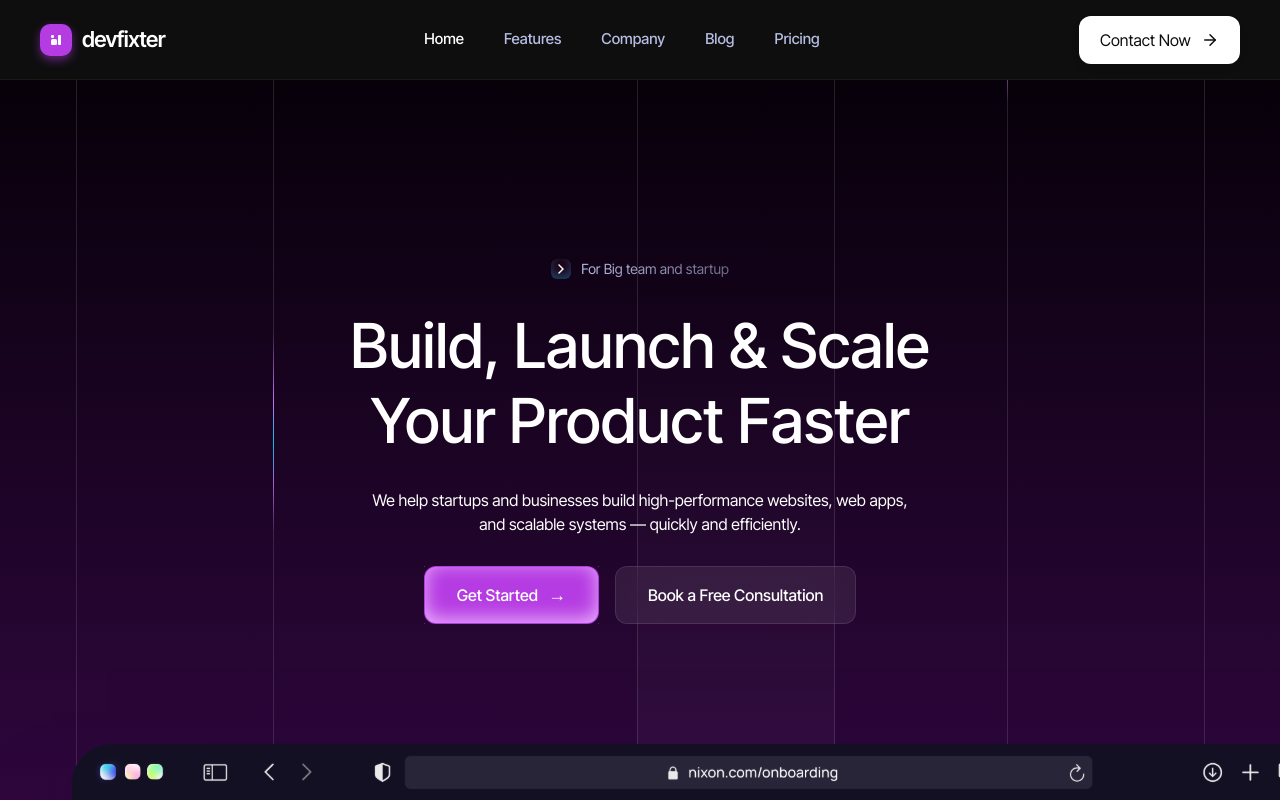
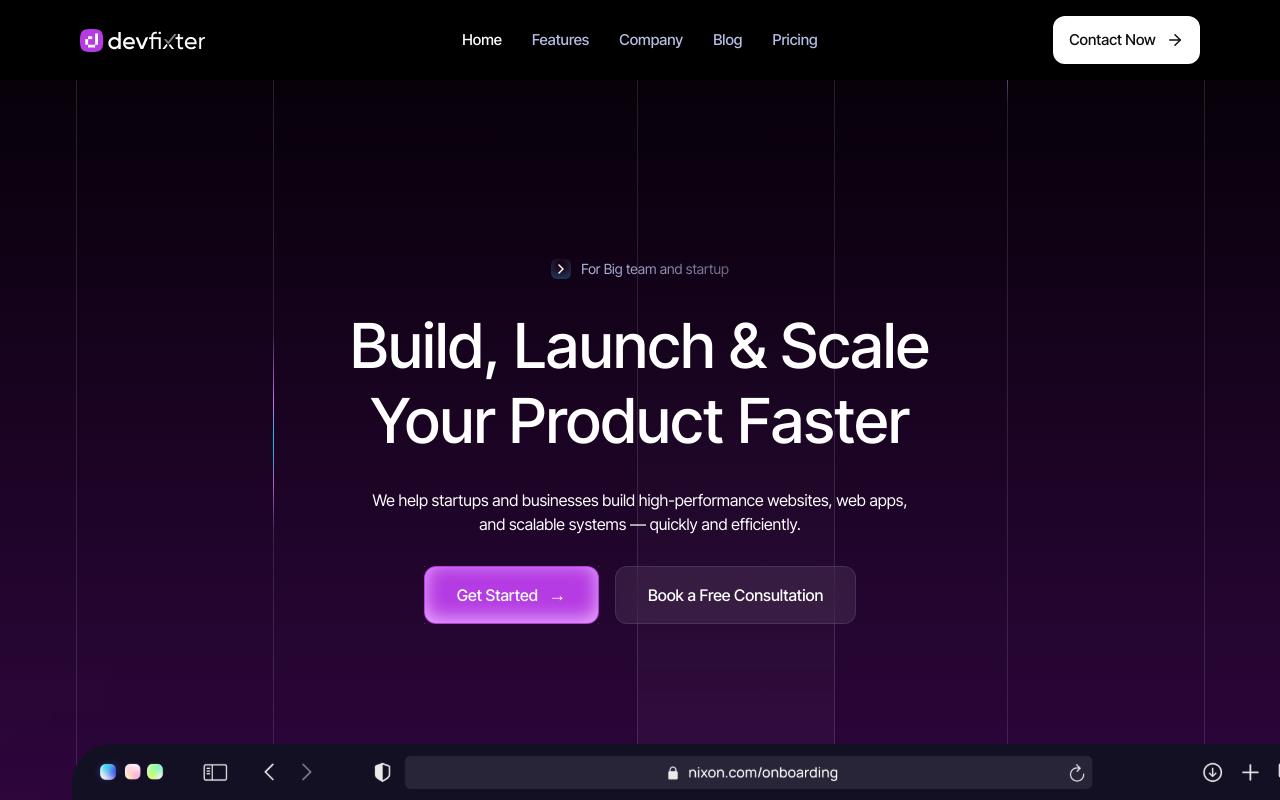
Before and after one commit to ads-fixter-FSD/devfixter, a Next.js app: page / in a window 1280 px wide. Shown: the top 800 px of the page. Built offline with nearby package versions, Linux system fonts and the light colour scheme.

Commit message:
modify navbar

```diff
--- a/src/components/Navbar.tsx
+++ b/src/components/Navbar.tsx
@@ -1,64 +1,129 @@
 "use client";
 
+import React, { useState, useEffect } from "react";
 import Link from "next/link";
-import React from "react";
+import Image from "next/image";
+import { usePathname } from "next/navigation";
+import { motion, AnimatePresence } from "framer-motion";
+import { FiArrowRight } from "react-icons/fi";
+import { HiMenu, HiX } from "react-icons/hi";
 import GhostButton from "./button/GhostButton";
-import { FiArrowRight } from "react-icons/fi";
-import { HiMenu } from "react-icons/hi";
 
 const Navbar = () => {
+  const [isOpen, setIsOpen] = useState(false);
+  const [isScrolled, setIsScrolled] = useState(false);
+  const pathname = usePathname();
+
+  useEffect(() => {
+    const handleScroll = () => {
+      setIsScrolled(window.scrollY > 20);
+    };
+    window.addEventListener("scroll", handleScroll);
+    return () => window.removeEventListener("scroll", handleScroll);
+  }, []);
+
+  const navLinks = [
+    { name: "Home", href: "/" },
+    { name: "Features", href: "#features" },
+    { name: "Company", href: "#company" },
+    { name: "Blog", href: "#blog" },
+    { name: "Pricing", href: "#pricing" },
+  ];
+
   return (
-    <nav className="w-full bg-[#0E0E0F] h-[80px] flex items-center justify-center border-b border-white/5 z-50 fixed top-0">
-      <div className="w-full max-w-[1280px] px-6 lg:px-10 flex items-center justify-between">
+    <header className="w-full fixed top-0 left-0 flex justify-center z-[100] transition-all duration-300">
+      <nav
+        className={`w-full max-w-[1440px] h-[80px] flex items-center justify-between transition-all duration-300
+          px-5 md:px-[80px] py-[16px]
+          ${
+            isScrolled
+              ? "bg-[#0E0E0F]/40 backdrop-blur-xl  "
+              : "bg-transparent"
+          }`}
+      >
         {/* Logo Section */}
-        <Link href="/" className="flex items-center gap-[10px] group">
-          <div className="w-[32px] h-[32px] bg-[#B53BE2] rounded-[10px] flex items-center justify-center shadow-[0px_4px_10px_rgba(181,59,226,0.5)]">
-            <svg width="14" height="16" viewBox="0 0 14 16" fill="none" xmlns="http://www.w3.org/2000/svg">
-              {/* Geometric 'd' representation */}
-              <rect x="2" y="7" width="6" height="6" rx="1.5" fill="white" />
-              <rect x="9" y="3" width="3" height="10" rx="1" fill="white" />
-              <rect x="2" y="3" width="3" height="3" rx="1" fill="white" />
-            </svg>
-          </div>
-          <span className="font-semibold text-white tracking-tight text-[22px] lowercase font-sans">
-            devfixter
-          </span>
+        <Link href="/" className="relative w-[125px] h-[23px] flex items-center shrink-0">
+          <Image
+            src="/logo1.png"
+            alt="logo"
+            fill
+            className="object-contain"
+            priority
+          />
         </Link>
 
-        {/* Center Links */}
-        <div className="hidden md:flex items-center space-x-10">
-          <Link href="/" className="text-white text-[15px] font-medium transition-opacity hover:opacity-80">
-            Home
-          </Link>
-          <Link href="#features" className="text-[#B5BDE2] text-[15px] font-medium transition-colors hover:text-white">
-            Features
-          </Link>
-          <Link href="#company" className="text-[#B5BDE2] text-[15px] font-medium transition-colors hover:text-white">
-            Company
-          </Link>
-          <Link href="#blog" className="text-[#B5BDE2] text-[15px] font-medium transition-colors hover:text-white">
-            Blog
-          </Link>
-          <Link href="#pricing" className="text-[#B5BDE2] text-[15px] font-medium transition-colors hover:text-white">
-            Pricing
-          </Link>
+        {/* Main Nav Items (Center) */}
+        <div className="hidden md:flex items-center gap-[30px] absolute left-1/2 -translate-x-1/2">
+          {navLinks.map((link) => {
+            const isActive = pathname === link.href;
+            return (
+              <Link
+                key={link.name}
+                href={link.href}
+                className={`text-[15px] font-medium transition-all duration-300 hover:text-white whitespace-nowrap ${
+                  isActive ? "text-white" : "text-[#B5BDE2]"
+                }`}
+              >
+                {link.name}
+              </Link>
+            );
+          })}
         </div>
 
-        {/* Right CTA */}
-        <div className="hidden md:block">
-          <GhostButton icon={FiArrowRight} onClick={() => console.log('Contact Now Clicked')}>
+        {/* Contact Now Button (Right) */}
+        <div className="hidden md:block shrink-0">
+          <GhostButton
+            icon={FiArrowRight}
+            className="!w-[147px] !h-[48px] !rounded-[12px] !text-[15px] font-medium"
+            onClick={() => console.log("Contact Clicked")}
+          >
             Contact Now
           </GhostButton>
         </div>
 
-        {/* Mobile menu button */}
+        {/* Mobile Menu Icon */}
         <div className="md:hidden flex items-center">
-          <button className="text-[#B5BDE2] hover:text-white p-2">
-            <HiMenu className="h-6 w-6" />
+          <button
+            onClick={() => setIsOpen(!isOpen)}
+            className="text-white text-3xl transition-all"
+          >
+            {isOpen ? <HiX /> : <HiMenu />}
           </button>
         </div>
-      </div>
-    </nav>
+
+        {/* Mobile Menu Overlay */}
+        <AnimatePresence>
+          {isOpen && (
+            <motion.div
+              initial={{ opacity: 0, height: 0 }}
+              animate={{ opacity: 1, height: "auto" }}
+              exit={{ opacity: 0, height: 0 }}
+              className="absolute top-[80px] left-0 w-full bg-[#0E0E0F] border-b border-white/10 flex flex-col items-center py-10 gap-6 md:hidden z-40 overflow-hidden"
+            >
+              {navLinks.map((link) => (
+                <Link
+                  key={link.name}
+                  href={link.href}
+                  onClick={() => setIsOpen(false)}
+                  className={`text-lg font-medium transition-colors ${
+                    pathname === link.href ? "text-white" : "text-[#B5BDE2]"
+                  }`}
+                >
+                  {link.name}
+                </Link>
+              ))}
+              <GhostButton
+                  icon={FiArrowRight}
+                  className="!w-[200px]"
+                  onClick={() => setIsOpen(false)}
+              >
+                Contact Now
+              </GhostButton>
+            </motion.div>
+          )}
+        </AnimatePresence>
+      </nav>
+    </header>
   );
 };
 
--- a/src/components/home/Integrations.tsx
+++ b/src/components/home/Integrations.tsx
@@ -51,7 +51,6 @@ const Integrations = () => {
       {/* --- Icons Container --- */}
       <div className="relative w-full max-w-[1100px] h-[350px] mt-[40px]">
 
-        {/* Center Logo - শুধু এটি নড়বে */}
         <motion.div
           animate={{ y: [0, -8, 0] }}
           transition={{ duration: 4, repeat: Infinity, ease: "easeInOut" }}
```
Also changed, not shown: public/logo1.png (added).
